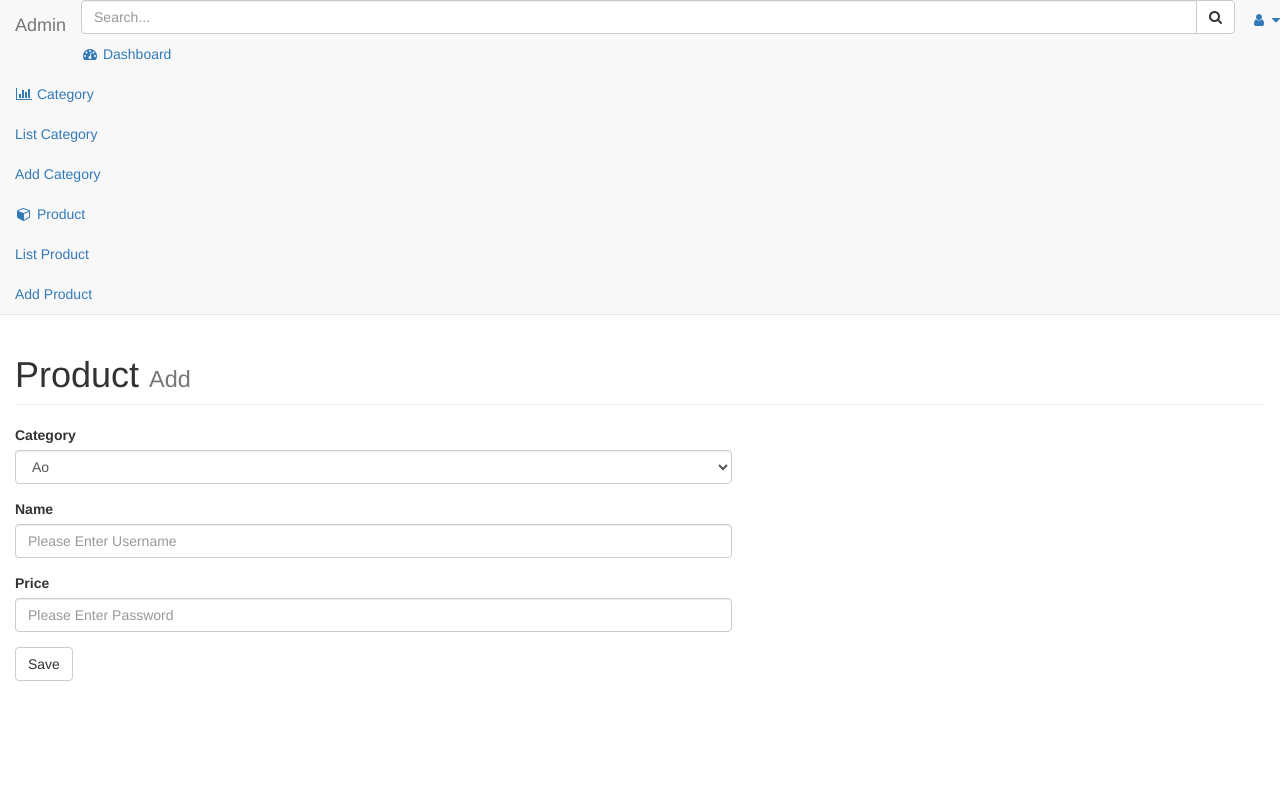
After one commit to vuquan710/shop, a PHP site: page /addProduct.php in a window 1280 px wide. The commit adds this page. Run offline with PHP 8.4, Linux system fonts and the light colour scheme; data comes from the database, SQL or seed files in the repository; some libraries are stand-ins or nearby versions.

Commit message:
'update'

```diff
--- /dev/null
+++ b/admin/addProduct.php
@@ -0,0 +1,56 @@
+<?php
+ob_start();
+include('view/layouts/header.php');
+require 'model/dbCon.php';
+$sql = "SELECT * FROM Categories";
+$req = mysqli_query($conn, $sql);
+if (isset($_POST['submit'])) {
+	$name =  $_POST['name'];
+	$price =  $_POST['price'];
+	$cate =  $_POST['cate'];
+	$sql = "INSERT INTO `products`(category_id,product_name,price) VALUES ('$cate','$name','$price')";
+		if (mysqli_query($conn, $sql)) {
+			echo "New record created successfully";
+			header('location:product.php');
+		} else {
+			echo "Error: " . $sql . "<br>" . mysqli_error($conn);
+		}
+    mysqli_close($conn);
+}
+?>
+ <div id="page-wrapper">
+            <div class="container-fluid">
+                <div class="row">
+                    <div class="col-lg-12">
+                        <h1 class="page-header">Product
+                            <small>Add</small>
+                        </h1>
+                    </div>
+                    <!-- /.col-lg-12 -->
+                    <div class="col-lg-7" style="padding-bottom:120px">
+                        <form action="" method="POST">
+                        	<div class="form-group">
+                        		<label>Category</label>
+                        		<select name="cate" class="form-control">
+                        			<?php while ($row = mysqli_fetch_assoc($req)) { ?>
+                        			<option value="<?=$row['id']?>"><?=$row['category_name']?></option>
+                        			<?php }; ?>
+								</select>
+                        	</div>
+                            <div class="form-group">
+                                <label>Name</label>
+                                <input class="form-control" name="name" required placeholder="Please Enter Username" />
+                            </div>
+                            <div class="form-group">
+                                <label>Price</label>
+                                <input class="form-control" name="price" required placeholder="Please Enter Password" />
+                            </div>
+                            <button name="submit" type="submit" class="btn btn-default">Save</button>
+                        <form>
+                    </div>
+                </div>
+                <!-- /.row -->
+            </div>
+            <!-- /.container-fluid -->
+        </div>
+<?php include('view/layouts/footer.php'); ?>
--- a/admin/model/dbconnect.php
+++ b/admin/model/dbconnect.php
@@ -4,7 +4,7 @@ class dbconnect{
          $host = 'localhost';
          $user = 'root';
          $pass = '';
-         $db = '500k';
+         $db = 'shop';
          $connection = mysqli_connect($host,$user,$pass,$db);
          return $connection;
      }
--- a/admin/product.php
+++ b/admin/product.php
@@ -3,7 +3,6 @@ include 'view/layouts/header.php';
 require 'model/dbCon.php';
 $sql = "SELECT * FROM Products";
 $req = mysqli_query($conn, $sql);
-
 ?>
         <div id="page-wrapper">
             <div class="container-fluid">
--- a/admin/view/layouts/header.php
+++ b/admin/view/layouts/header.php
@@ -84,7 +84,7 @@
                                     <a href="category.php">List Category</a>
                                 </li>
                                 <li>
-                                    <a href="#">Add Category</a>
+                                    <a href="addCate.php">Add Category</a>
                                 </li>
                             </ul>
                             <!-- /.nav-second-level -->
@@ -96,7 +96,7 @@
                                     <a href="product.php">List Product</a>
                                 </li>
                                 <li>
-                                    <a href="#">Add Product</a>
+                                    <a href="addProduct.php">Add Product</a>
                                 </li>
                             </ul>
                             <!-- /.nav-second-level -->
```
Also changed, not shown: admin/addCate.php (added, +41 -0 lines).
